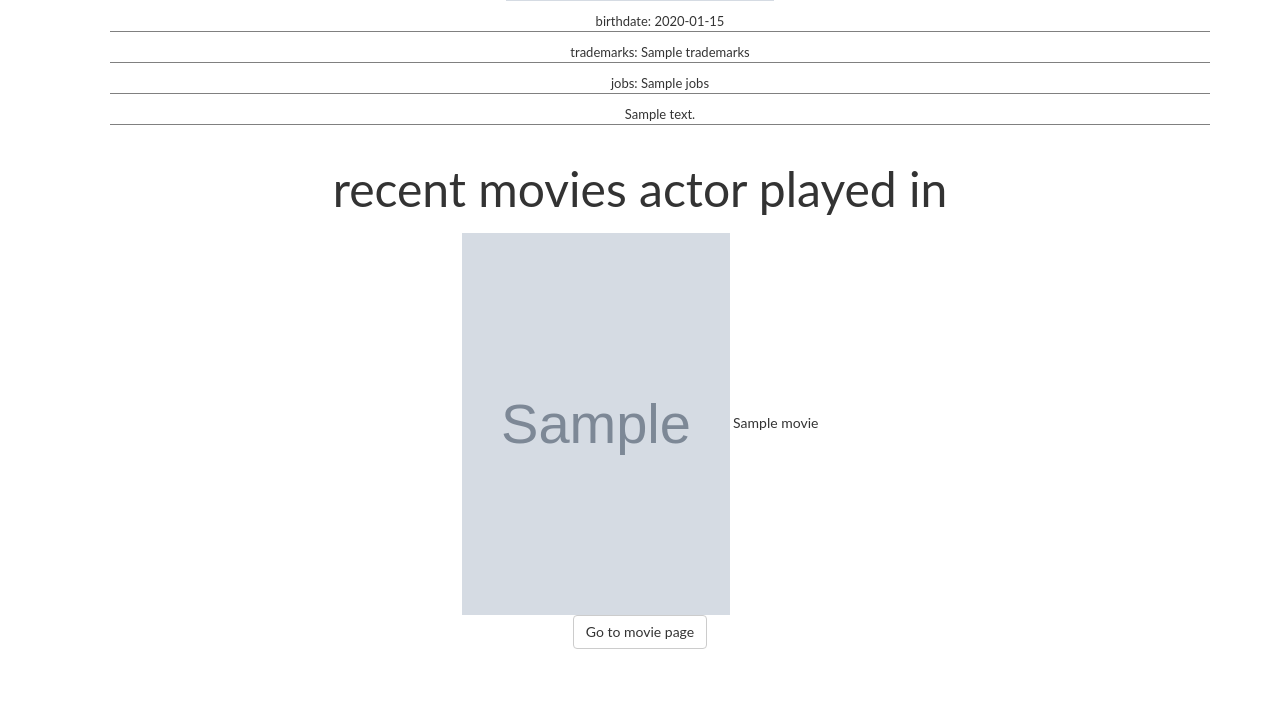
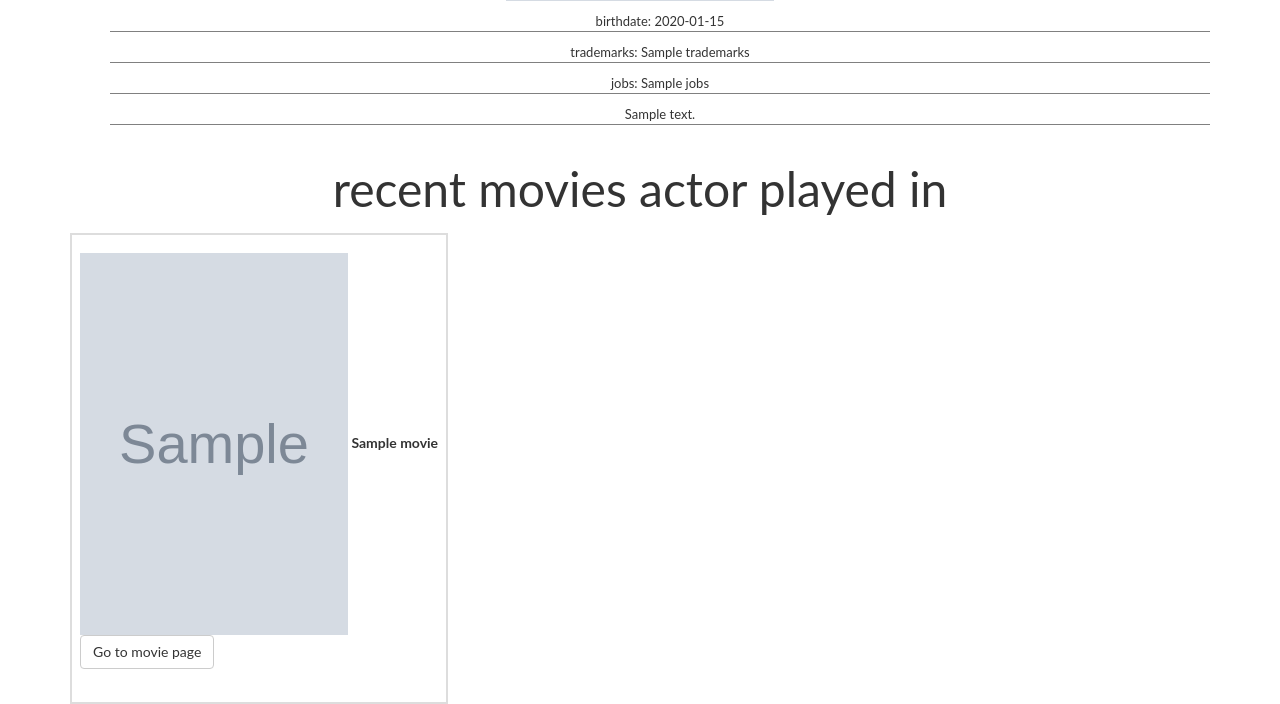
Before and after one commit to Deniz11/WebIK24, a Flask app: template Collectionneur/templates/actor_information.html in a window 1280 px wide. Shown: the part 652-1356 px from the top of the page. Before the commit the page ends 1301 px from the top, so only its background shows below. Run offline with Flask 2, Linux system fonts and the light colour scheme; the template is opened without the code that fills it: most values are stand-ins (such as "Sample title", 1, 10 or a date in 2020); grey boxes marked "Sample" are stand-in pictures; lists and menus that the app fills with data are empty; some libraries are stand-ins or nearby versions.

Commit message:
made movies actor played in in actor page the same as movie page

```diff
--- a/Collectionneur/templates/actor_information.html
+++ b/Collectionneur/templates/actor_information.html
@@ -46,9 +46,10 @@
 
     <p><font size="10">recent movies actor played in</font></p>
 
+    <table>
         {% for movie in recent_movies %}
 
-    <p></p><img src={{ movie["image"]}} alt="actor picture" height="382" width="268">
+        <th <p></p><img src={{ movie["image"]}} alt="actor picture" height="382" width="268">
         {{ movie["title"] }}
         <form action="{{ url_for('movie_info') }}">
             <fieldset>
@@ -57,8 +58,9 @@
                 </div>
             </fieldset>
         </form>
-    </p>
+        </p></th>
 
         {% endfor %}
+    </table>
 
 {% endblock %}
```
Lines whose indentation alone changed are shown as unchanged.
